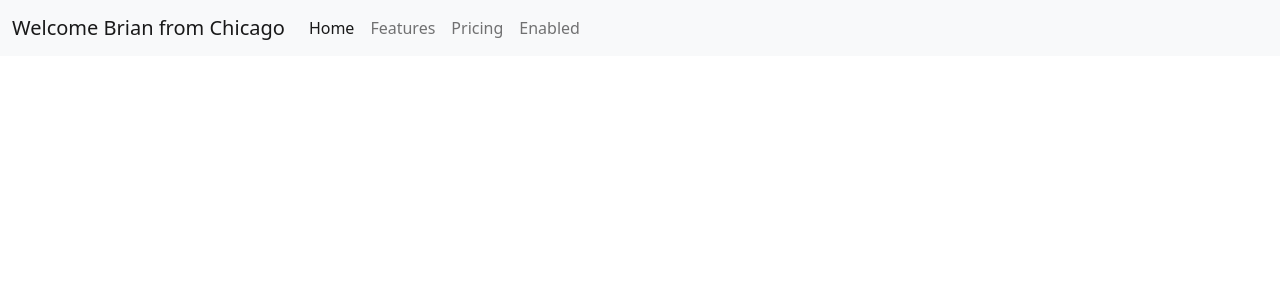
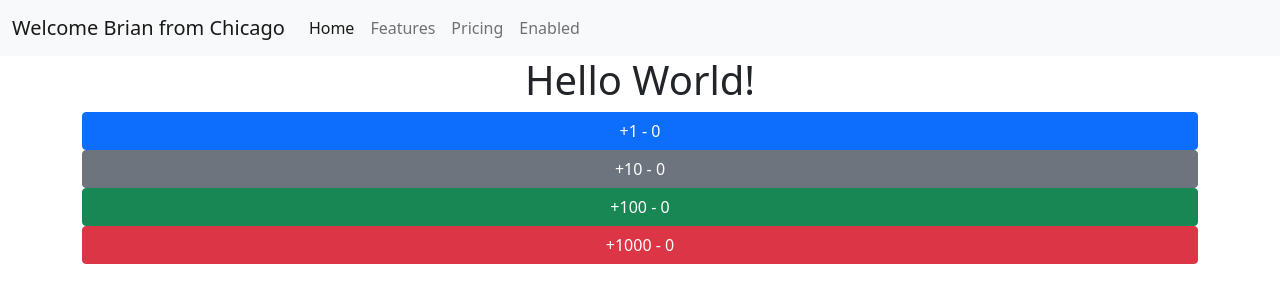
Before and after one commit to ibsy000/week8_day1_react_intro, a React (Create React App) app: page / in a window 1280 px wide. Shown: the top 302 px of the page. Built offline with nearby package versions, Linux system fonts and the light colour scheme.

Commit message:
added setCount to button function

```diff
--- a/src/App.js
+++ b/src/App.js
@@ -1,10 +1,21 @@
+import Button from "./components/Button";
 import Navbar from "./components/Navbar";
 
 
 function App(props) {
+    let buttons = [
+        {color: 'primary', step: 1},
+        {color: 'secondary', step: 10},
+        {color: 'success', step: 100},
+        {color: 'danger', step: 1000}
+    ]
     return (
         <>
         <Navbar name = 'Brian' city = 'Chicago' />
+        <div className = 'container'>
+            <h1 className = 'text-center'>Hello World!</h1>
+            {buttons.map((b,i) => <Button color = {b.color} step = {b.step} key = {i} />)}
+        </div>
         </>
     );
 }
--- /dev/null
+++ b/src/components/Button.js
@@ -0,0 +1,13 @@
+import React, { useState } from 'react'
+
+export default function Button(props) {
+    console.log('hello this is the button function running')
+    const [count, setCount] = useState(0)
+    function handleClick(){
+        setCount(count + props.step)
+    }
+    return (
+        <button className = {`btn btn-${props.color} w-100`}
+            onClick={handleClick}>+{props.step} - {count}</button>
+    )
+}
--- a/src/components/Navbar.js
+++ b/src/components/Navbar.js
@@ -3,8 +3,6 @@
 import React from 'react'
 
 export default function Navbar(props) {
-    console.log('Hello this is the navbar component')
-    console.log(props)
     return (
         <nav className="navbar navbar-expand-lg navbar-light bg-light">
             <div className="container-fluid">
```
